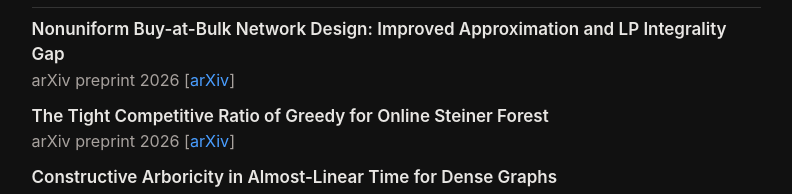
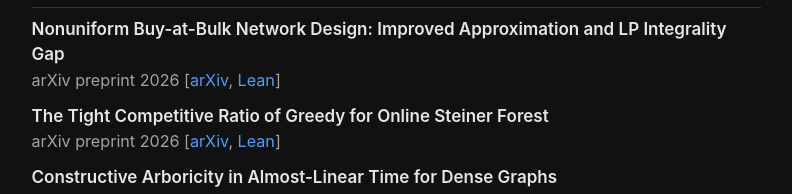
Before and after one commit to igholami/igholami.com, a React (Vite) app: page / in a window 1280 px wide. Shown: the part 422-616 px from the top of the page, without its empty margins (244-1036 px from the left). Built offline with nearby package versions, Linux system fonts and the light colour scheme.

Commit message:
Restore formalization links with concise Lean labels

```diff
--- a/src/data/personalData.ts
+++ b/src/data/personalData.ts
@@ -32,6 +32,10 @@ export const publications: Publication[] = [
       {
           label: "arXiv",
           url: "https://arxiv.org/abs/2611.06894"
+      },
+      {
+          label: "Lean",
+          url: "https://github.com/igholami/buy-at-bulk-lean"
       }
   ],
   content: "## Summary\n\nWe give a deterministic polynomial-time approximation algorithm for nonuniform buy-at-bulk network design, together with an improved integrality-gap bound for the natural multicommodity flow LP."
@@ -49,6 +53,10 @@ export const publications: Publication[] = [
       {
           label: "arXiv",
           url: "https://arxiv.org/abs/2610.40569"
+      },
+      {
+          label: "Lean",
+          url: "https://github.com/igholami/online-steiner-forest-lean"
       }
   ],
   content: "## Summary\n\nWe establish matching upper and lower bounds for the competitive ratio of the greedy algorithm for online Steiner forest."
```
